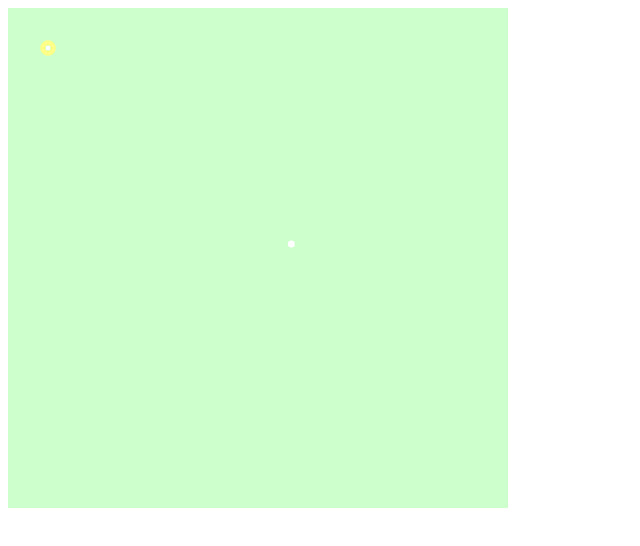
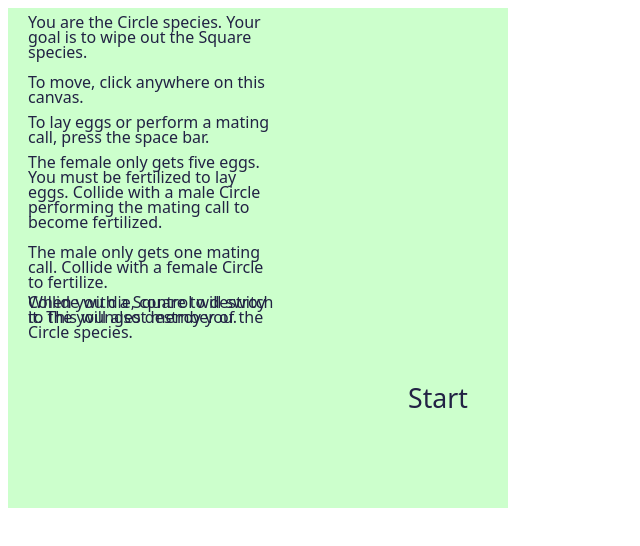
Before and after one commit to patrismith/Lay-Eggs, a plain HTML site: page index.html in a window 1280 px wide. Shown: the whole page, without its empty margins (0-640 px from the left). Drawn offline with Linux system fonts and the light colour scheme.

Commit message:
added start menu

```diff
--- a/index.html
+++ b/index.html
@@ -5,7 +5,7 @@
     <title>Lay Eggs</title>
     <script src="coquette.js"></script>
     <script src="layeggs-game.js"></script>
-    <script type="text/javascript"> window.addEventListener('load', function () { new Game(false); }); </script>
+    <script type="text/javascript"> window.addEventListener('load', function () { new Start(false); }); </script>
   </head>
   <body><canvas id="canvas"></canvas></body>
 </html>
--- a/layeggs-game.js
+++ b/layeggs-game.js
@@ -1,8 +1,140 @@
+// from stackoverflow
 var getRandomInt = function (min, max) {
     return Math.floor(Math.random() * (max - min + 1)) + min;
 };
 
-var Game = function() {
+// from html5canvastutorials
+var wrapText = function (context, text, x, y, maxWidth, lineHeight) {
+    var words = text.split(' ');
+    var line = '';
+    for (var n = 0; n < words.length; n++) {
+        var testLine = line + words[n] + ' ';
+        var metrics = context.measureText(testLine);
+        var testWidth = metrics.width;
+        if (testWidth > maxWidth && n > 0) {
+            context.fillText(line, x, y);
+            line = words[n] + ' ';
+            y += lineHeight;
+        } else {
+            line = testLine;
+        }
+    }
+    context.fillText(line, x, y);
+};
+
+var Start = function () {
+    this.width = 500;
+    this.height = 500;
+    this.c = new Coquette(this, "canvas", this.width, this.height, "#CFC");
+    StartButton(this, {});
+    HelpText(this, {
+        anchor: {x: 20, y: 20},
+        content: 'You are the Circle species. Your goal is to wipe out the Square species.'
+    });
+    HelpText(this, {
+        anchor: {x: 20, y: 80},
+        content: 'To move, click anywhere on this canvas.'
+    });
+    HelpText(this, {
+        anchor: {x: 20, y: 120},
+        content: 'To lay eggs or perform a mating call, press the space bar.'
+    });
+    HelpText(this, {
+        anchor: {x: 20, y: 160},
+        content: 'The female only gets five eggs. You must be fertilized to lay eggs. Collide with a male Circle performing the mating call to become fertilized.'
+    });
+    HelpText(this, {
+        anchor: {x: 20, y: 250},
+        content: 'The male only gets one mating call. Collide with a female Circle to fertilize.'
+    });
+    HelpText(this, {
+        anchor: {x: 20, y: 300},
+        content: 'Collide with a Square to destroy it. This will also destroy you.'
+    });
+    HelpText(this, {
+        anchor: {x: 20, y: 300},
+        content: 'When you die, control will switch to the youngest member of the Circle species.'
+    });
+};
+
+var Button = function (game, settings) {
+    this.c = game.c;
+    this.mouseover = false;
+    this.color = '#224';
+    this.draw = function (ctx) {
+        drawButton(ctx, this)
+    };
+    this.update = function (dt) {
+        updateButton(dt, this);
+    };
+    for (var i in settings) {
+        this[i] = settings[i];
+    }
+};
+
+var StartButton = function (game, settings) {
+    game.c.entities.create(Button, {
+        content: 'Start',
+        anchor: {x: 400, y: 400},
+        mouseover: {x: 390, y: 370, w: 75, h: 45}
+    });
+};
+
+var Text = function (game, settings) {
+    this.c = game.c;
+    this.color = '#224';
+    this.draw = function (ctx) {
+        drawText(ctx, this)
+    };
+    for (var i in settings) {
+        this[i] = settings[i];
+    };
+};
+
+var HelpText = function (game, settings) {
+    game.c.entities.create(Text, {
+        content: settings.content,
+        anchor: settings.anchor,
+        width: 250,
+        lineHeight: 15
+    });
+};
+
+var drawText = function (ctx, text) {
+    ctx.fillStyle = text.color;
+    ctx.font = "12pt Sans";
+    wrapText(ctx, text.content, text.anchor.x, text.anchor.y, text.width, text.lineHeight);
+}
+
+var drawButton = function (ctx, button) {
+    //ctx.beginPath();
+    //ctx.rect(button.mouseover.x, button.mouseover.y, button.mouseover.w, button.mouseover.h);
+    //ctx.stroke();
+    ctx.fillStyle = button.color;
+    ctx.font = "20pt Sans";
+    ctx.fillText(button.content, button.anchor.x, button.anchor.y);
+};
+
+var updateButton = function (dt, button) {
+    var position = button.c.inputter.getMousePosition();
+    if (position
+        && position.x > button.mouseover.x
+        && position.y > button.mouseover.y
+        && position.x < button.mouseover.x + button.mouseover.w
+        && position.y < button.mouseover.y + button.mouseover.h) {
+        button.color = '#557';
+        this.mouseover = true;
+    } else {
+        button.color = '#224';
+        this.mouseover = false;
+    }
+    if (this.mouseover) {
+        button.c = null;
+        new Game(false);
+    }
+};
+
+var Game = function () {
     this.width = 500;
     this.height = 500;
     this.c = new Coquette(this, "canvas", this.width, this.height, "#CFC");
```
